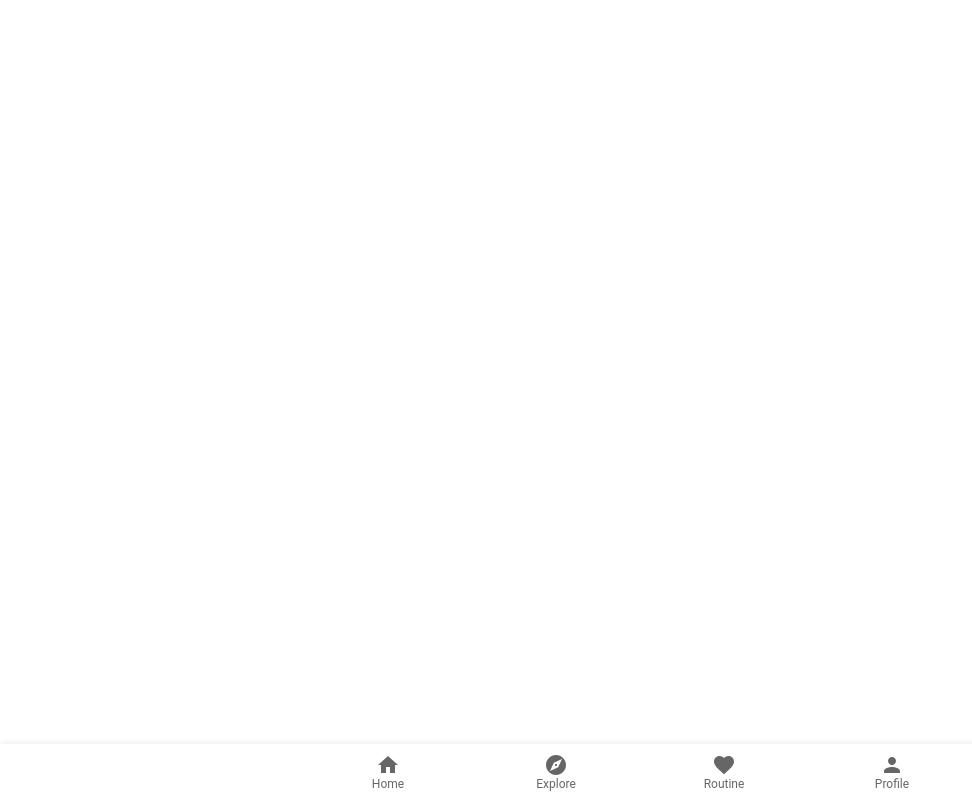
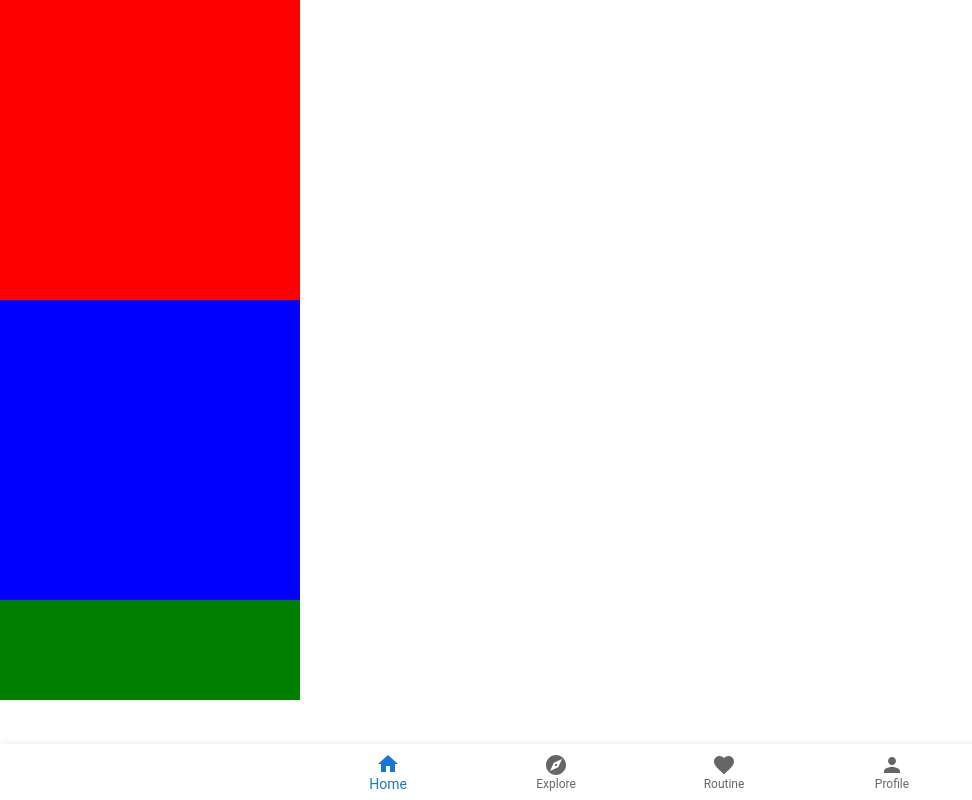
Before and after one commit to wasp0094/react-pwa-new, a React (Create React App) app: page /react-pwa-new/home in a window 1280 px wide. Shown: the whole page, without its empty margins (0-972 px from the left). Built offline with nearby package versions, Linux system fonts and the light colour scheme.

Commit message:
proper link functionality added to buttons + cleaned code

```diff
--- a/src/App.js
+++ b/src/App.js
@@ -19,7 +19,7 @@ function App() {
             <TextField required id="standard-basic" label="Password" variant="standard" />
             <p>Forgot Password?</p>
             <br />
-            <Button variant="contained"><Link to="/homescreen">Login</Link></Button>
+            <Button variant="contained" component={Link} to='/home'>Login</Button>
           </Stack>
           <p>Don't have an account? <Link to="/signup">Sign up</Link></p>
         </Box>
--- a/src/index.js
+++ b/src/index.js
@@ -7,7 +7,6 @@ import reportWebVitals from "./reportWebVitals";
 import App from "./App";
 import CreateAccount from "./CreateAccount";
 import Profile from "./mobile/Profile";
-import BottomNav from "./mobile/BottomNav";
 import Home from "./mobile/Home";
 import Explore from "./mobile/Explore";
 
@@ -17,9 +16,8 @@ ReactDOM.render(
       <Routes>
         <Route exact path="/" element={<App />} />
         <Route path="/signup" element={<CreateAccount />} />
-        <Route path="/home" element={<BottomNav />} />
         <Route path="/profile" element={<Profile />} />
-        <Route path="/homescreen" element={<Home />} />
+        <Route path="/home" element={<Home />} />
         <Route path="/explore" element={<Explore />} />
       </Routes>
     </Router>
--- a/src/mobile/BottomNav.js
+++ b/src/mobile/BottomNav.js
@@ -22,10 +22,10 @@ function BottomNav() {
       <Box sx={{ width: 500 }}>
         <Paper sx={{ position: 'fixed', bottom: 0, left: 0, right: 0 }} elevation={3}>
           <BottomNavigation showLabels value={value} onChange={onChange}>
-            <BottomNavigationAction label="Home" icon={<HomeIcon />} component={Link} to='/homescreen' value={'/homescreen'} />
-            <BottomNavigationAction label="Explore" icon={<ExploreIcon />} component={Link} to='/explore' value={'/explore'} />
+            <BottomNavigationAction label="Home" icon={<HomeIcon />} component={Link} to='/home' value={'/react-pwa-new/home'} />
+            <BottomNavigationAction label="Explore" icon={<ExploreIcon />} component={Link} to='/explore' value={'/react-pwa-new/explore'} />
             <BottomNavigationAction label="Routine" icon={<FavoriteIcon />} />
-            <BottomNavigationAction label="Profile" icon={<PersonIcon />} component={Link} to={'/profile'} value={'/profile'} />
+            <BottomNavigationAction label="Profile" icon={<PersonIcon />} component={Link} to={'/profile'} value={'/react-pwa-new/profile'} />
             {/* <Link to='/profile'><BottomNavigationAction label="Profile" icon={<LocationOnIcon />} /></Link> */}
           </BottomNavigation>
         </Paper>
--- a/src/mobile/Profile.js
+++ b/src/mobile/Profile.js
@@ -1,4 +1,5 @@
 import React from 'react';
+import { Link } from 'react-router-dom';
 import Box from '@mui/material/Box';
 import Stack from '@mui/material/Stack';
 import Avatar from '@mui/material/Avatar';
@@ -8,7 +9,6 @@ import List from '@mui/material/List';
 import ListItem from '@mui/material/ListItem';
 import ListItemText from '@mui/material/ListItemText';
 import Button from '@mui/material/Button';
-import Link from '@mui/material/Link';
 import BottomNav from './BottomNav';
 
 function Profile() {
@@ -39,7 +39,7 @@ function Profile() {
       </Box>
       <Box sx={{ justifyContent: 'center', alignItems: 'center', marginBottom: '5rem' }}>
         <Stack direction="row" sx={{ marginLeft: '7rem' }}>
-          <Button variant="outlined" color="error"> Log Out </Button>
+          <Button variant="outlined" color="error" component={Link} to='/'> Log Out </Button>
           {/* <Button variant="outlined" color="error"> <Link to='home'> Log Out </Link></Button> */}
           {/* above link not working */}
         </Stack>
```
